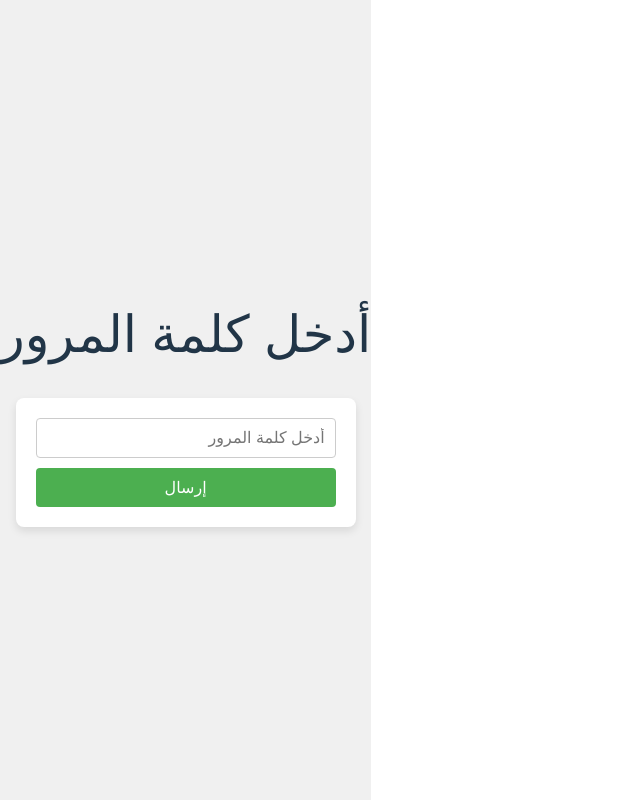
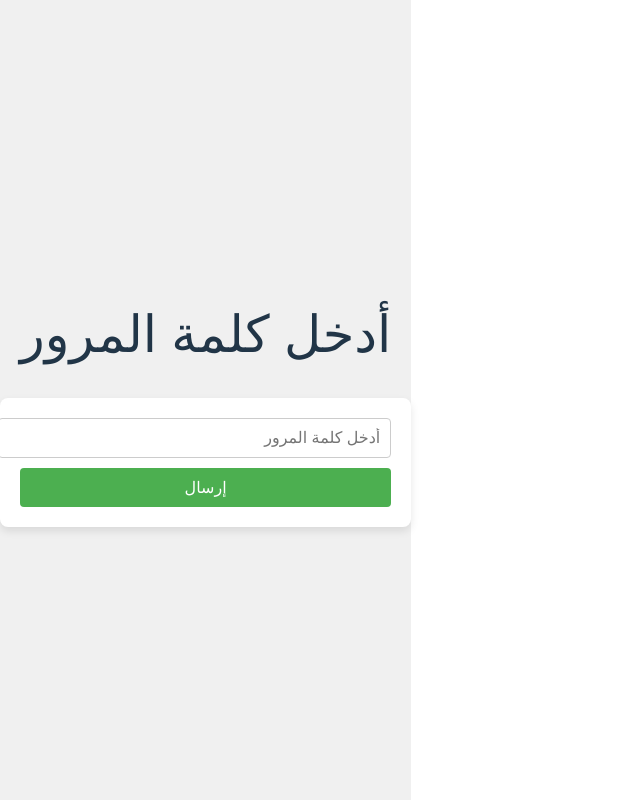
Before and after one commit to mohammedalrumhi/cocovis, a React (Vite) app: page / in a window 1280 px wide. Shown: the whole page, without its empty margins (0-640 px from the left). Built offline with nearby package versions, Linux system fonts and the light colour scheme.

Commit message:
dgngknrd

```diff
--- a/src/PasswordPage.jsx
+++ b/src/PasswordPage.jsx
@@ -16,7 +16,7 @@ const PasswordPage = () => {
     }
   };
 
-  // Inline styles for password page
+  // Inline styles for password page with responsive design
   const pageStyles = {
     display: 'flex',
     flexDirection: 'column',
@@ -25,17 +25,20 @@ const PasswordPage = () => {
     height: '100vh',
     backgroundColor: '#f0f0f0',
     fontFamily: 'Arial, sans-serif',
-    direction: 'rtl',  // Right-to-left text direction for Arabic
+    direction: 'rtl', // Right-to-left text direction for Arabic
+    padding: '0 20px',
   };
 
   const formStyles = {
     display: 'flex',
     flexDirection: 'column',
-    width: '300px',
+    width: '100%',
+    maxWidth: '400px', // Max width for larger screens
     padding: '20px',
     backgroundColor: '#fff',
     borderRadius: '8px',
     boxShadow: '0 4px 8px rgba(0, 0, 0, 0.1)',
+    textAlign: 'center', // Centered text inside form
   };
 
   const inputStyles = {
@@ -44,6 +47,7 @@ const PasswordPage = () => {
     borderRadius: '4px',
     border: '1px solid #ccc',
     fontSize: '16px',
+    width: '100%', // Make input field responsive
   };
 
   const buttonStyles = {
@@ -54,6 +58,7 @@ const PasswordPage = () => {
     borderRadius: '4px',
     fontSize: '16px',
     cursor: 'pointer',
+    width: '100%', // Make button full width for mobile responsiveness
   };
 
   const errorStyles = {
```
